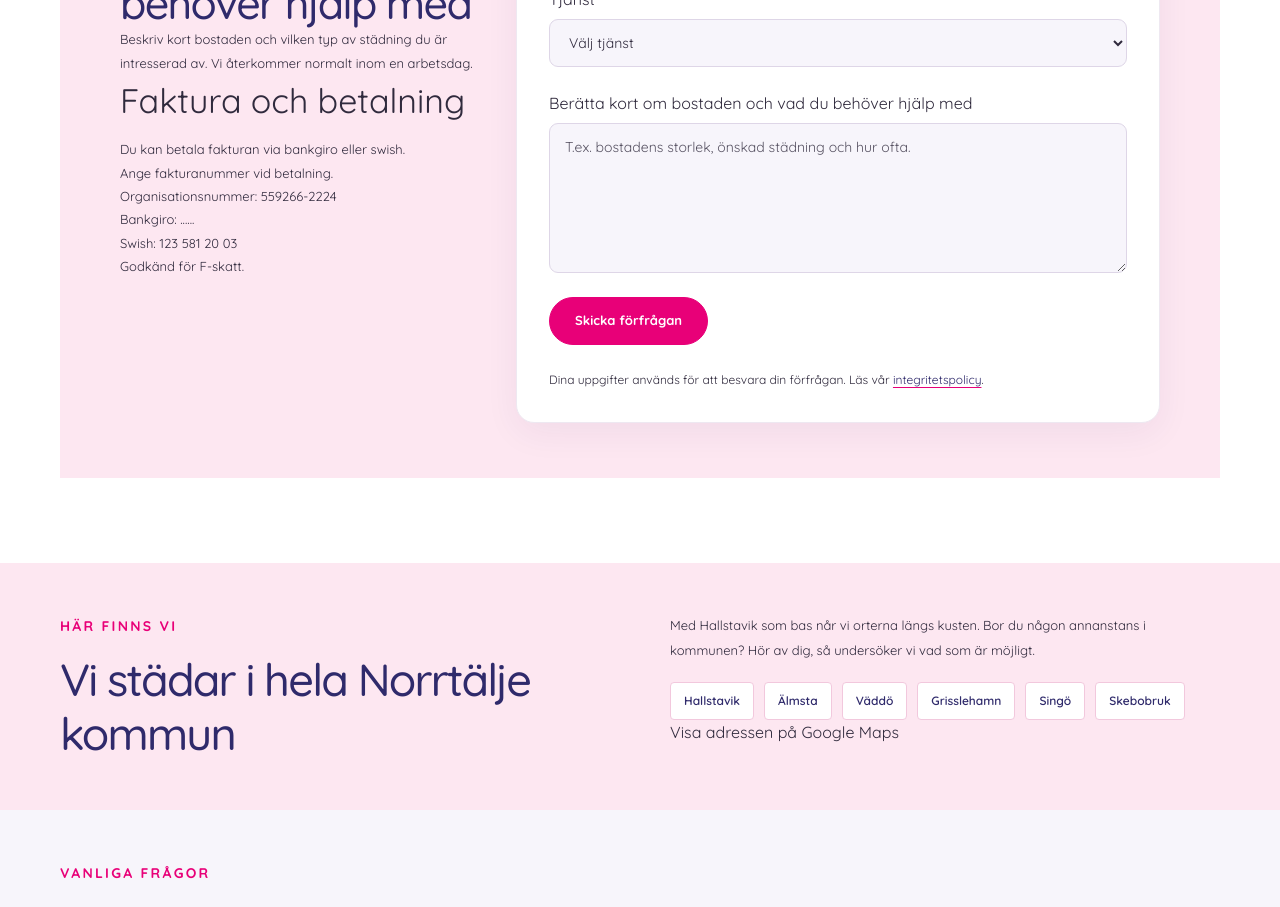
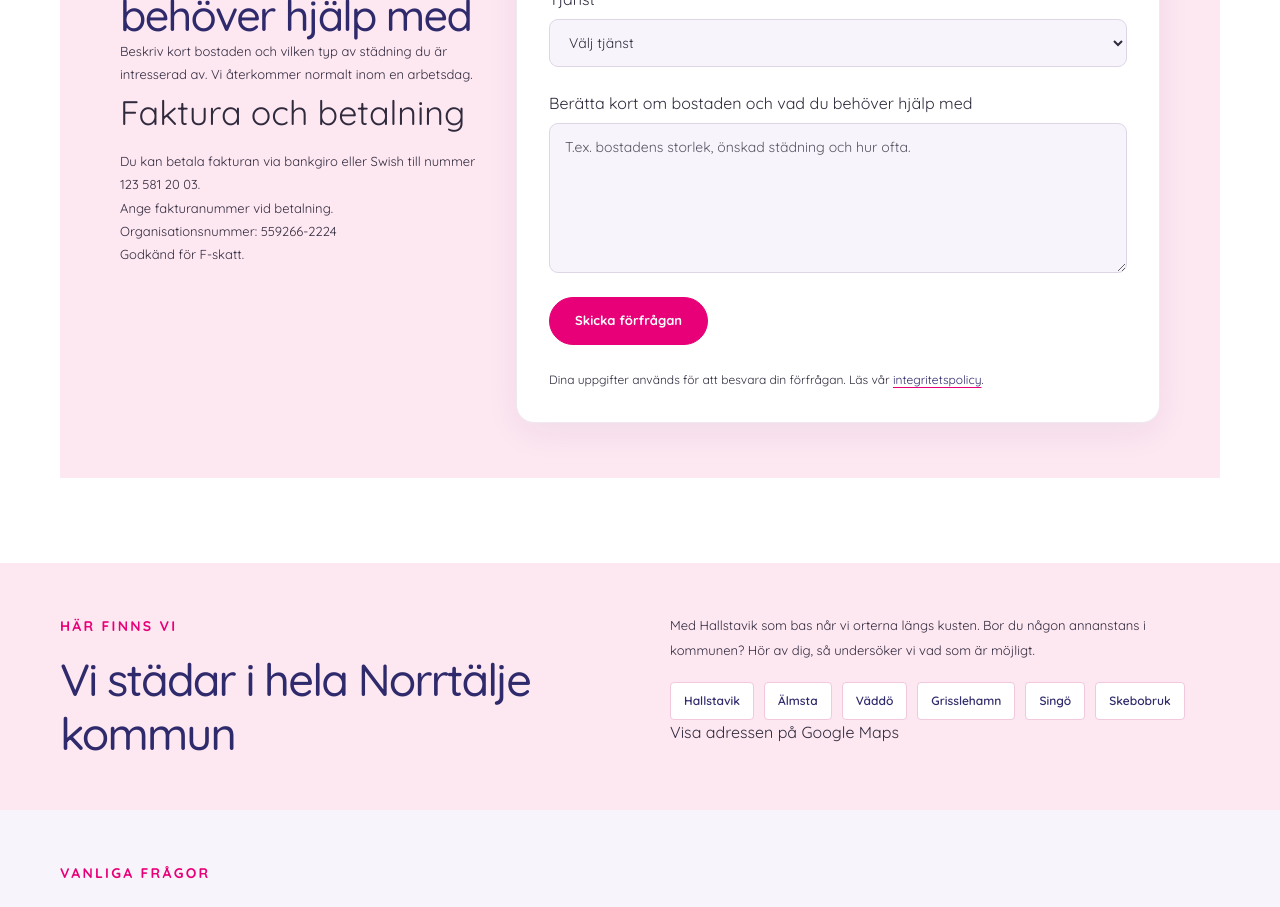
Before and after one commit to annkar73/vikblomsstad, a Next.js app: page /contact in a window 1280 px wide. Shown: the part 2320-3227 px from the top of the page. Built offline with nearby package versions, Linux system fonts and the light colour scheme.

Commit message:
update contact info

```diff
--- a/app/contact/page.tsx
+++ b/app/contact/page.tsx
@@ -118,16 +118,12 @@ export default function ContactPage() {
 
             <h3>Faktura och betalning</h3>
             <p>
-              Du kan betala fakturan via bankgiro eller swish.
+              Du kan betala fakturan via bankgiro eller Swish till nummer 123 581 20 03.
               <br />
               Ange fakturanummer vid betalning.
             </p>
             <p>
               Organisationsnummer: 559266-2224
-              <br />
-              Bankgiro: ......
-              <br />
-              Swish: 123 581 20 03
               <br />
               Godkänd för F-skatt.
             </p>
```
